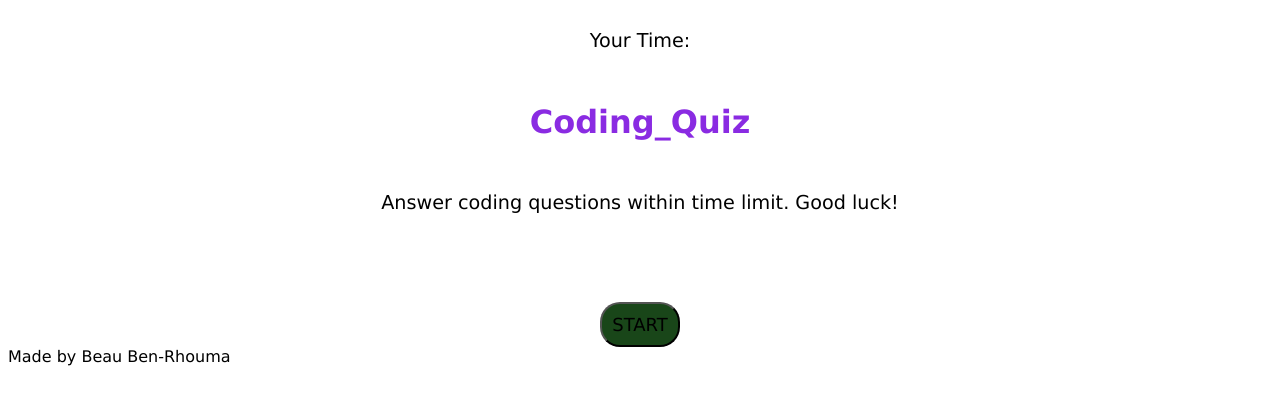
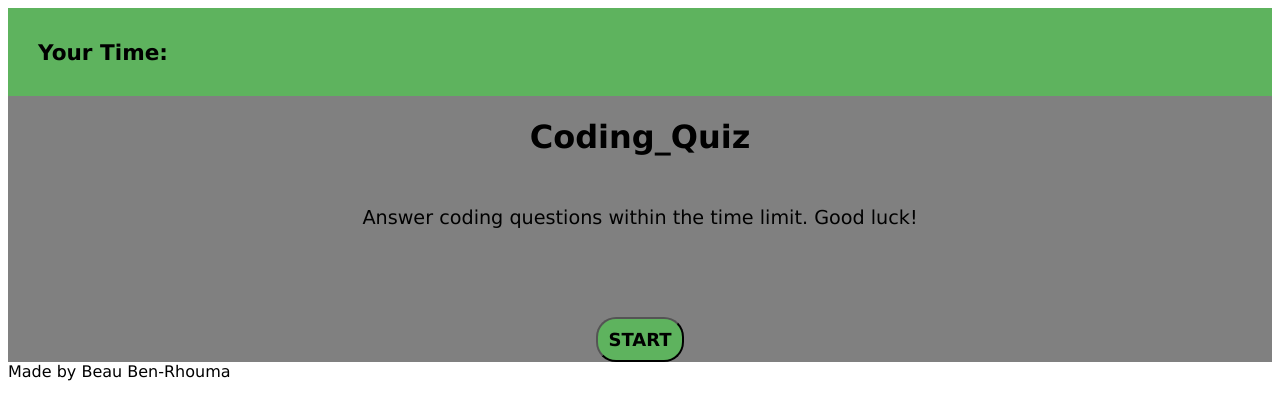
Before and after one commit to BRhouma/Coding_Quiz, a plain HTML site: page index.html in a window 1280 px wide. Drawn offline with Linux system fonts and the light colour scheme.

Commit message:
changes to styling

```diff
--- a/Assets/style.css
+++ b/Assets/style.css
@@ -2,15 +2,18 @@
     font-family: 'Lucida Sans', 'Lucida Sans Regular', 'Lucida Grande', 'Lucida Sans Unicode', sans-serif;
 }
 
-nav {
+header {
     font-size: large;
-    color: rgb(212, 103, 103);
-    background-color: rgb(12, 20, 20);
-    width: 100%;
+    font-weight: bold;
+    color: black;
+    background-color: rgb(94, 179, 94);
     display: flex;
     flex-direction: row;
     justify-content:space-between;
-    border-radius: 10px;
+}
+
+main {
+    background-color: gray;
 }
 
 .content {
@@ -21,9 +24,9 @@ nav {
 }
 
 h1 {
-    color: blueviolet;
+    color: black;
     text-align: center;
-    font-weight: bold;
+    font-weight: bolder;
 }
 
 h2 {
@@ -51,9 +54,10 @@ button {
     display: flex;
     font-size: large;
     color: black;
+    font-weight: bold;
     text-align: center;
     justify-content: center;
     border-radius: 20px;
-    background-color: rgb(25, 70, 25);
+    background-color: rgb(94, 179, 94);
     padding: 10px;
 }
--- a/index.html
+++ b/index.html
@@ -19,7 +19,7 @@
     </header>
     <main class="content quiz-home">
         <h1 class="start-page-header">Coding_Quiz</h1>
-        <p class="quiz-start">Answer coding questions within time limit. Good luck!</p>
+        <p class="quiz-start">Answer coding questions within the time limit. Good luck!</p>
         <p class="questions"></p>
         <button class="button" value="false" id="start-button">START</button>
     </main>
```
